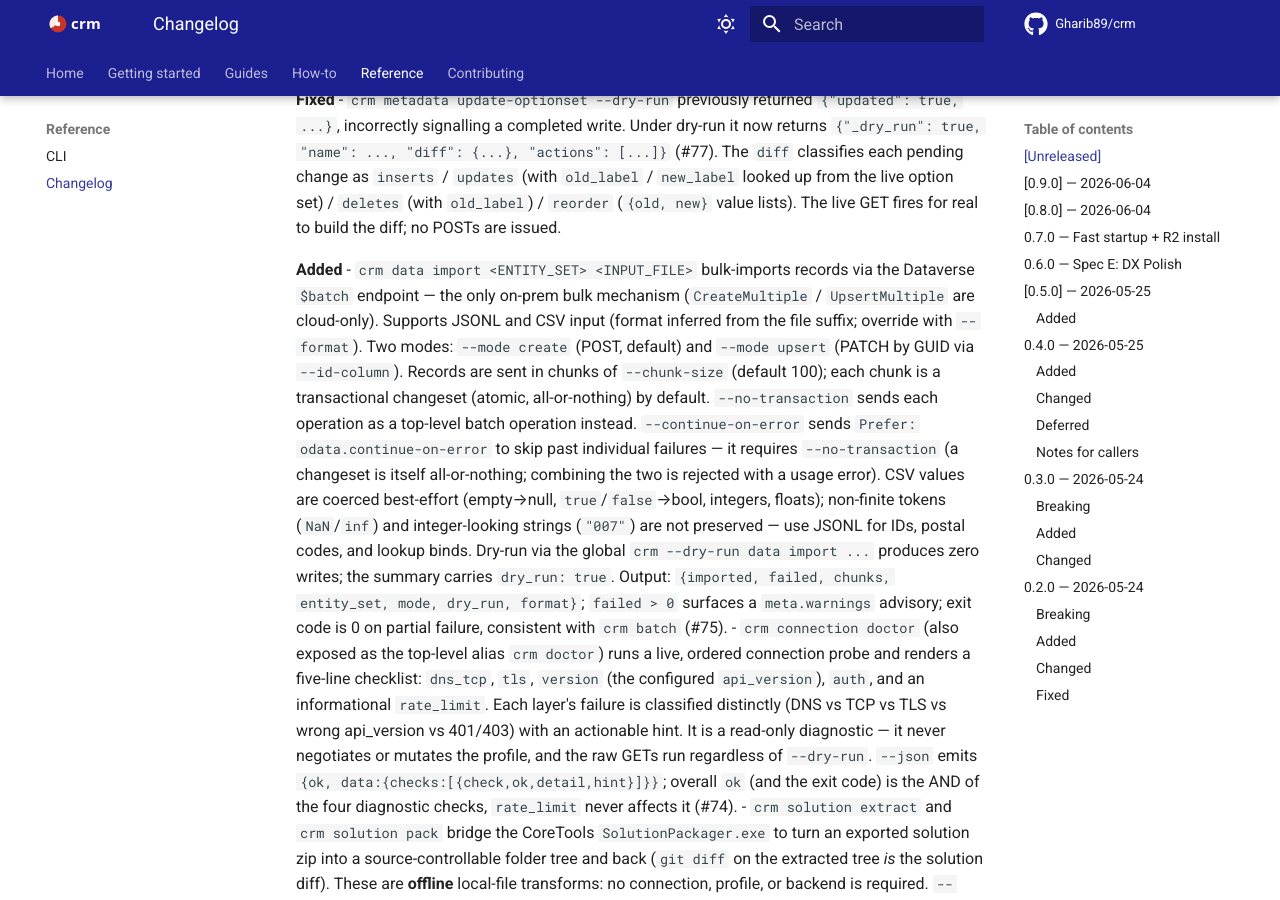
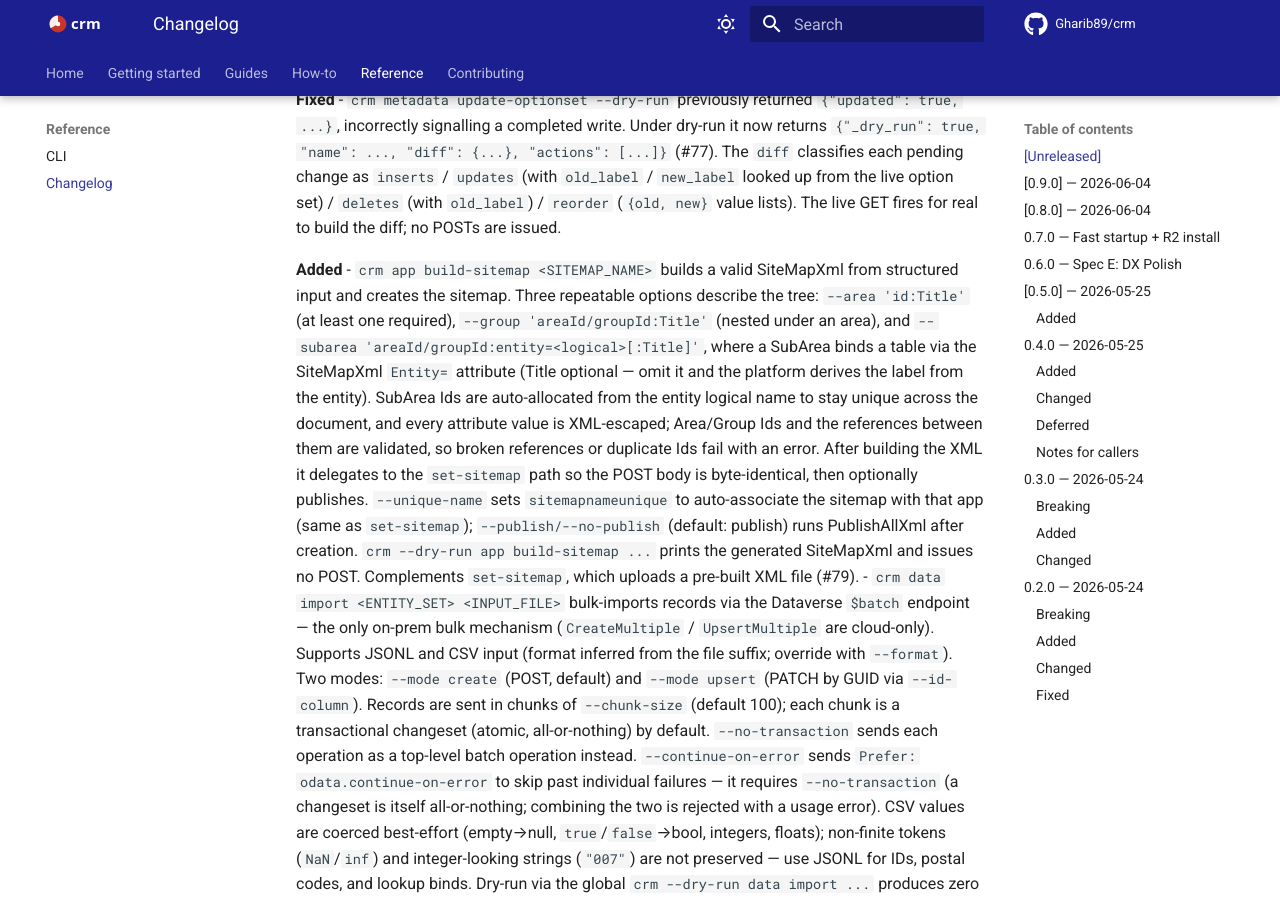
Before and after one commit to Gharib89/crm, an MkDocs documentation site: the page built from docs/changelog.md, in a window 1280 px wide and 900 px high, scrolled down 324 px. Built offline with MkDocs 1.6.1 and Material for MkDocs 9.7.7, drawn with Linux system fonts in a browser that asks for light colours; comment, search, counter and statistics services are not loaded.

Commit message:
docs(app): document 'app build-sitemap' (how-to, CHANGELOG, SKILL)
Co-Authored-By: Claude Opus 4.8 (1M context) <noreply@anthropic.com>

```diff
--- a/CHANGELOG.md
+++ b/CHANGELOG.md
@@ -17,6 +17,22 @@ and this project adheres to [Semantic Versioning](https://semver.org/spec/v2.0.0
   to build the diff; no POSTs are issued.
 
 **Added**
+- `crm app build-sitemap <SITEMAP_NAME>` builds a valid SiteMapXml from
+  structured input and creates the sitemap. Three repeatable options describe the
+  tree: `--area 'id:Title'` (at least one required), `--group 'areaId/groupId:Title'`
+  (nested under an area), and `--subarea 'areaId/groupId:entity=<logical>[:Title]'`,
+  where a SubArea binds a table via the SiteMapXml `Entity=` attribute (Title
+  optional — omit it and the platform derives the label from the entity). SubArea
+  Ids are auto-allocated from the entity logical name to stay unique across the
+  document, and every attribute value is XML-escaped; Area/Group Ids and the
+  references between them are validated, so broken references or duplicate Ids
+  fail with an error. After building the XML it delegates to the `set-sitemap`
+  path so the POST body is byte-identical, then optionally publishes. `--unique-name`
+  sets `sitemapnameunique` to auto-associate the sitemap with that app (same as
+  `set-sitemap`); `--publish/--no-publish` (default: publish) runs PublishAllXml
+  after creation. `crm --dry-run app build-sitemap ...` prints the generated
+  SiteMapXml and issues no POST. Complements `set-sitemap`, which uploads a
+  pre-built XML file (#79).
 - `crm data import <ENTITY_SET> <INPUT_FILE>` bulk-imports records via the
   Dataverse `$batch` endpoint — the only on-prem bulk mechanism (`CreateMultiple`
   / `UpsertMultiple` are cloud-only). Supports JSONL and CSV input (format
```
Also changed, not shown: crm/skills/SKILL.md (+11 -1 lines), docs/how-to/app.md (+12 -0 lines).
